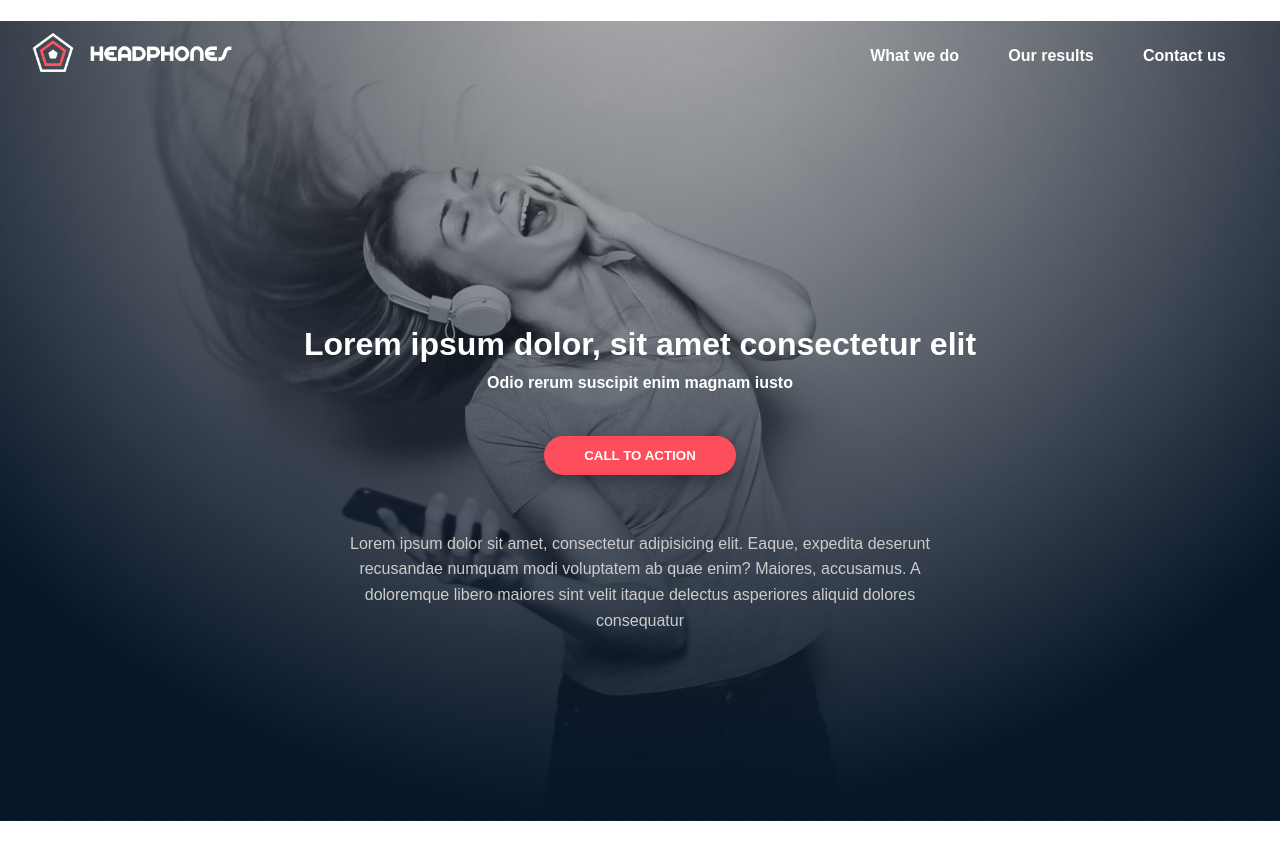
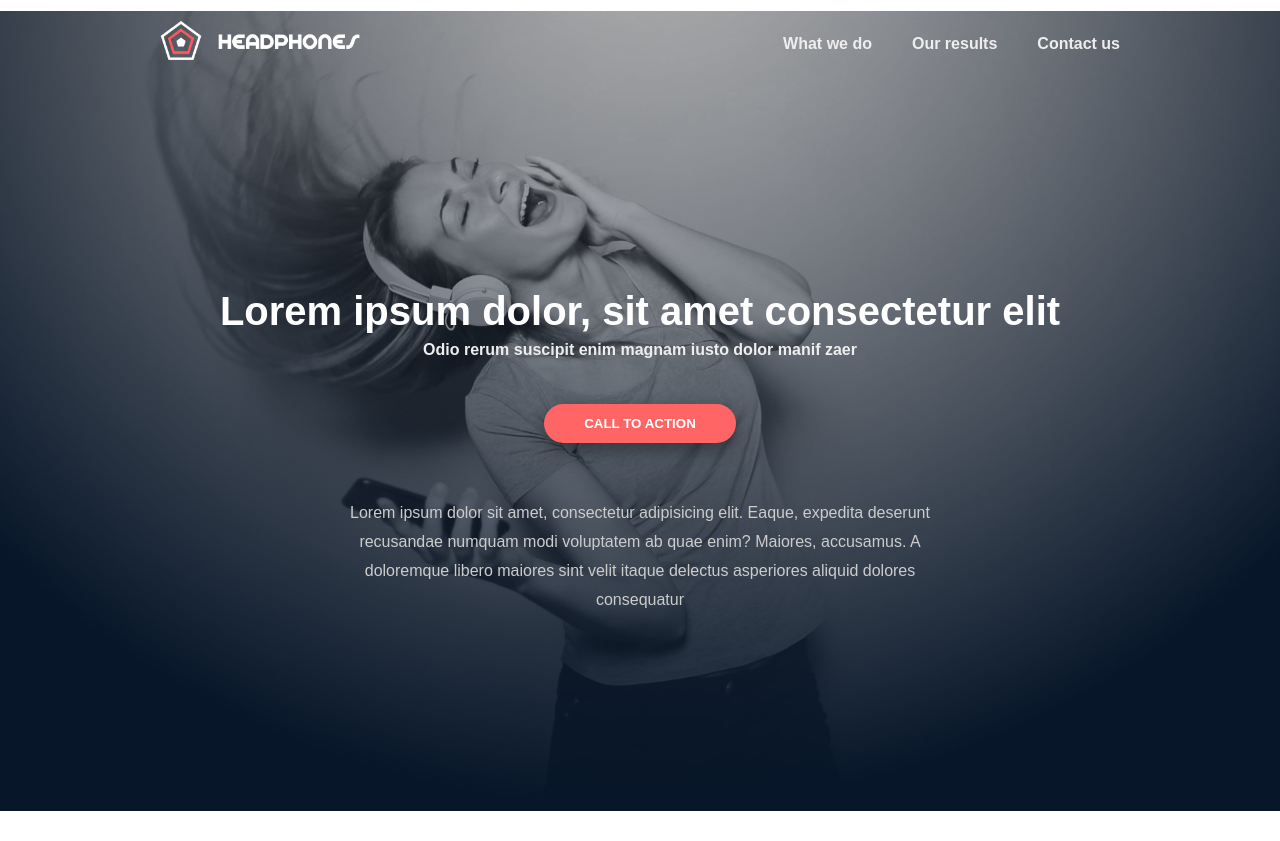
Before and after one commit to AnalystYuchels/alx_html_css, a plain HTML site: page headphones/0-index.html in a window 1280 px wide. Drawn offline with Linux system fonts and the light colour scheme.

Commit message:
Created html and css files for the hero section

```diff
--- a/headphones/0-index.html
+++ b/headphones/0-index.html
@@ -10,21 +10,25 @@
   <body>
 
     <header>
-      <div class="site-header">
-        <a href="#"><img src="images/logo_headphones.png" alt="Headphones logo" style="width: 200px;"></a>
+      <div class="container">
+        <div class="site-header">
+          <a href="#"><img src="images/logo_headphones.png" alt="Headphones logo" style="width: 200px;"></a>
         <nav class="nav-links">
-          <a href="#">What we do</a>
-          <a href="#">Our results</a>
-          <a href="#">Contact us</a>
+          <ul>
+            <li><a href="#">What we do</a></li>
+            <li><a href="#">Our results</a></li>
+            <li><a href="#">Contact us</a></li>
+          </ul>
         </nav>
+        </div>
       </div>
 
-      <div class="hero-section">
+      <section class="hero container">
         <h1>Lorem ipsum dolor, sit amet consectetur elit</h1>
-        <p class="subtitle">Odio rerum suscipit enim magnam iusto</p>
+        <p class="subtitle">Odio rerum suscipit enim magnam iusto dolor manif zaer</p>
         <button class="btn">CALL TO ACTION</button>
         <p class="hero-text">Lorem ipsum dolor sit amet, consectetur adipisicing elit. Eaque, expedita deserunt recusandae numquam modi voluptatem ab quae enim? Maiores, accusamus. A doloremque libero maiores sint velit itaque delectus asperiores aliquid dolores consequatur</p>
-      </div>
+      </section>
     </header>
 
     <main>
--- a/headphones/0-styles.css
+++ b/headphones/0-styles.css
@@ -1,15 +1,17 @@
 /*--------- REST & VARIABLES ---------*/
 
 :root {
-  --color-primary: #ff4e5b;
-  --color-hover: #ee3945;
+  --color-primary: #ff6565;
+  --color-hover: #fa3d3d;
   --color-dark: #0a1a2f;
-  --color-light: #fff;
+  --color-white: #fff;
+  --color-light: #eee;
   --color-grey: #ccc;
   --color-text: #555;
-  --max-width: 1200px;
+  --max-width: 1000px;
   --spacing: 2rem;
-  --font-main: 'Spin-Cycle-OT', 'Arial', sans-serif;
+  --line-height: 1.8rem;
+  --font-main: 'Source Sans Pro', sans-serif;
 }
 
 *,
@@ -26,8 +28,8 @@ html {
 
 body {
   font-family: var(--font-main);
-  line-height: 1.6;
   color: var(--color-dark);
+  line-height: var(--line-height);
 }
 
 
@@ -37,14 +39,15 @@ p {
   color: var(--color-text);
 }
 
-a {
-  text-decoration: none;
-  color: inherit;
+.container {
+  max-width: var(--max-width);
+  margin: 0 auto;
+  padding: 0 20px;
 }
 
 .btn {
   background: var(--color-primary);
-  color: var(--color-light);
+  color: var(--color-white);
   font-weight: 700;
   padding: 0.75rem 2.5rem;
   border-radius: 50px;
@@ -58,43 +61,50 @@ background-color: var(--color-hover);
 box-shadow: 0 12px 16px 0 rgba(0,0,0,0.24),0 17px 50px 0 rgba(0,0,0,0.19);
 }
 
-/*--------- REST & VARIABLES ---------*/
+/*--------- HEADER ---------*/
 
 header {
   background: url('images/headphones_hero_1.jpg') no-repeat center;
 }
 
 .site-header {
-  background: transparent;
-  top: 0;
-  width: 100%;
-  padding: var(--spacing);
   display: flex;
   justify-content: space-between;
   align-items: center;
+  padding: 20px 0;
 }
 
-.logo {
-  max-width: 100px;
+.nav-links ul {
+  display: flex;
+  gap: 2.5rem;
+}
+
+.nav-links li {
+  list-style: none;
 }
 
 .nav-links a {
   color: var(--color-light);
+  text-decoration: none;
   font-weight: 600;
   font-size: medium;
-  margin: 1.4rem;
 }
 
-.hero-section {
-  color: var(--color-light);
+.hero {
+  color: var(--color-white);
   text-align: center;
-  padding: 13rem 6rem;
+  padding: 13rem 0;
+}
+
+h1 {
+  font-size: 2.5rem;
 }
 
 .subtitle {
   color: var(--color-light);
   font-size:1rem;
-  font-weight: 700;
+  font-weight: 600;
+  margin-top: 0.6rem;
 }
 
 .hero-text {
```
Also changed, not shown: 1 other file.
